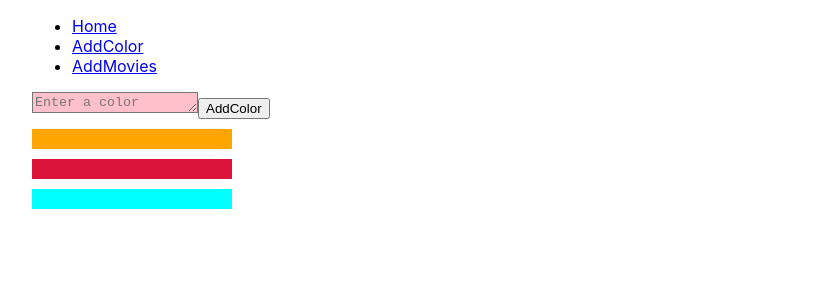
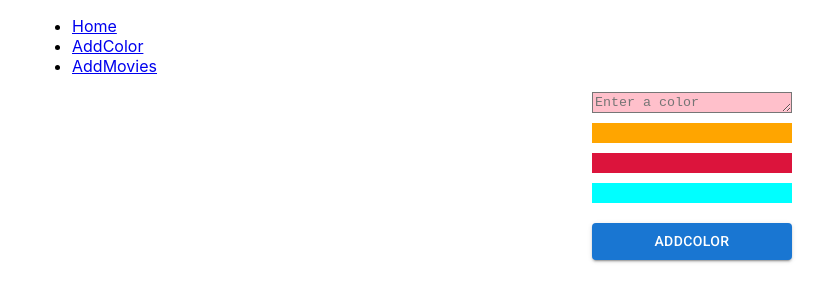
Before and after one commit to baladhinesh18/my-react, a React (Create React App) app: page /addcolor in a window 1280 px wide. Shown: the top 302 px of the page, without its empty margins (28-852 px from the left). Built offline with nearby package versions, Linux system fonts and the light colour scheme.

Commit message:
alignment changed

```diff
--- a/src/AddColor.js
+++ b/src/AddColor.js
@@ -1,5 +1,6 @@
 import { useState } from "react";
 import TextareaAutosize from '@mui/material/TextareaAutosize';
+import Button from '@mui/material/Button';
 
 // function AddMovie(){
 //   const [movie,setMovie] = useState({});
@@ -24,7 +25,7 @@ export function AddColor() {
   // const colorList = ["orange" , "crimson" , "cyan"];
   const [colorList, setColorList] = useState(["orange", "crimson", "cyan"]);
   return (
-    <div>
+    <div className="color">
       {/* <input
             value={color} placeholder = "Enter a color" style = {styles}
             onChange = {(event) => setColor(event.target.value)}
@@ -36,9 +37,11 @@ export function AddColor() {
         placeholder="Enter a color"
         style={styles}
         onChange={(event) => setColor(event.target.value)} />
-      <button onClick={() => setColorList([...colorList, color])}>AddColor</button>
+
       {colorList.map((clr) => (<ColorBox cool={clr} />))}
-
+      <br/>
+      <Button onClick={() => setColorList([...colorList, color])} variant="contained">AddColor</Button>
+      {/* <button onClick={() => setColorList([...colorList, color])}>AddColor</button> */}
     </div>
   );
 }
@@ -48,6 +51,7 @@ function ColorBox({ cool }) {
     width: "200px",
     background: cool,
     marginTop: "10px",
+
   };
   return <div style={styles}></div>;
 }
--- a/src/App.css
+++ b/src/App.css
@@ -20,6 +20,12 @@ body {
   display:flex;
   flex-direction: column;
   align-items: center;
+}
+.color{
+  display:flex;
+  /* align-items:center; */
+  margin-left: 35rem;
+  flex-direction: column;
 }
 
 .card {
--- a/src/App.js
+++ b/src/App.js
@@ -5,6 +5,7 @@ import { AddColor } from "./AddColor";
 import { Movie } from "./Movie";
 import { Switch, Route, Link } from "react-router-dom";
 import { Msg } from "./Msg";
+import Button from "@mui/material/Button";
 
 // import Card from '@mui/material/Card';
 
@@ -66,10 +67,17 @@ export default function App() {
   const [rating, setRating] = useState("");
   const [summary, setSummary] = useState("");
   return (
-<div><ul>
-         <li><Link to="/home">Home</Link></li>
-         <li><Link to="/addcolor">AddColor</Link></li>
-        <li><Link to="/movie">AddMovies</Link></li>
+    <div>
+      <ul>
+        <li>
+          <Link to="/home">Home</Link>
+        </li>
+        <li>
+          <Link to="/addcolor">AddColor</Link>
+        </li>
+        <li>
+          <Link to="/movie">AddMovies</Link>
+        </li>
       </ul>
       <Switch>
         <Route path="/home">
@@ -109,8 +117,21 @@ export default function App() {
            <input value={poster} placeholder="poster" onChange={(event)=> setPoster(event.target.value)}/>
            <input value={rating} placeholder="rating" onChange={(event)=> setRating(event.target.value)}/>
            <input value={summary} placeholder="summary" onChange={(event)=> setSummary(event.target.value)}/> */}
-
-          <button
+            <Button
+              onClick={() => {
+                const newMovie = {
+                  name: name,
+                  poster: poster,
+                  rating: rating,
+                  summary: summary,
+                };
+                setMovieList([...movieList, newMovie]);
+              }}
+              variant="contained"
+            >
+              AddMovie
+            </Button>
+            {/* <button
             onClick={() => {
               const newMovie = {
                 name: name,
@@ -122,13 +143,10 @@ export default function App() {
             }}
           >
             Add Movie
-          </button>
+          </button> */}
           </div>
 
           <div className="wholeContainer">
-
-
-
             {/* {movieList.map(Movie)} */}
 
             {movieList.map(({ name, rating, poster, summary }, index) => (
@@ -145,9 +163,6 @@ export default function App() {
           </div>
         </Route>
       </Switch>
-
-
-
     </div>
   );
 }
```
Lines whose indentation alone changed are shown as unchanged.
